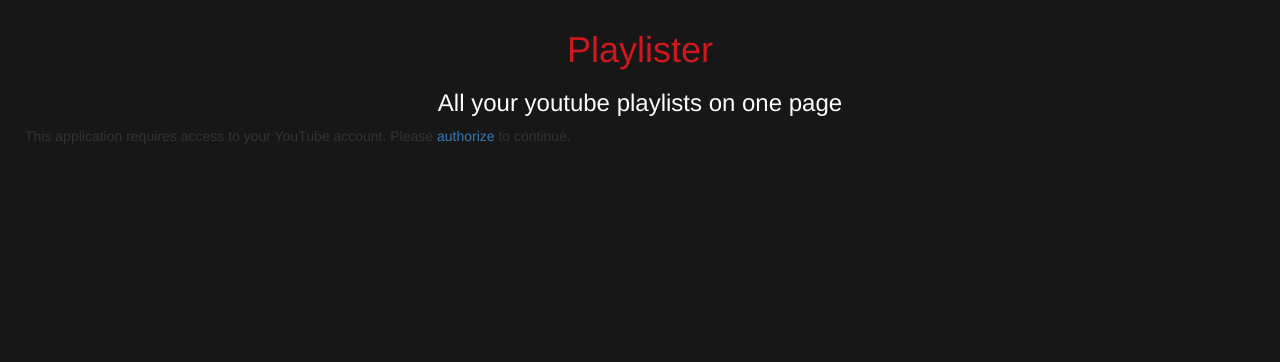
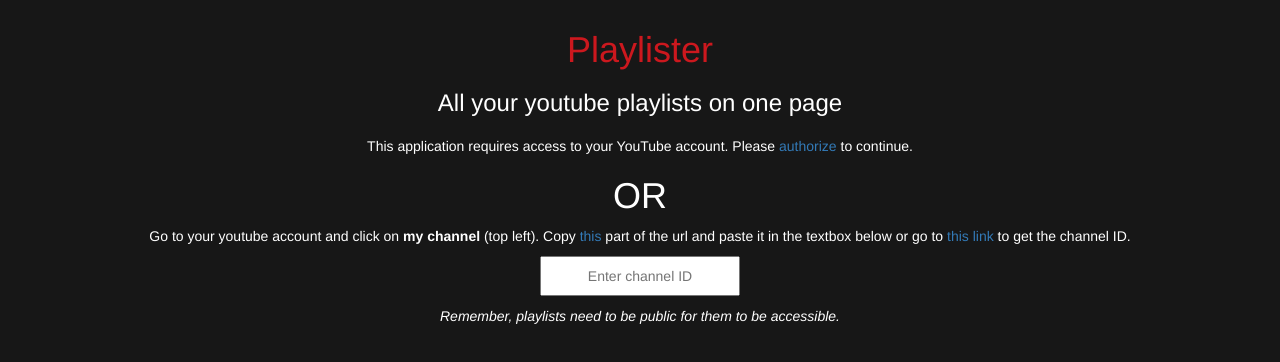
Before and after one commit to atalw/playlister, a plain HTML site: page index.html in a window 1280 px wide. Drawn offline with nearby package versions, Linux system fonts and the light colour scheme.

Commit message:
added support for both automatic and manual entry

```diff
--- a/auth.js
+++ b/auth.js
@@ -33,7 +33,6 @@ function handleAuthResult(authResult) {
     // Authorization was successful. Hide authorization prompts and show
     // content that should be visible after authorization succeeds.
     $('.pre-auth').hide();
-    $('.post-auth').show();
     loadAPIClientInterfaces();
   } else {
     // Make the #login-link clickable. Attempt a non-immediate OAuth 2.0
--- a/index.html
+++ b/index.html
@@ -44,17 +44,19 @@
 				<h1 class="heading">Playlister</h1>
 				<h3 class="subheading">All your youtube playlists on one page</h3>
 			</div>
-			<!--<div class="instructions">-->
-				<!--<p>Go to your youtube account and click on <strong>my channel</strong> (top left). Copy <a href="http://i.imgur.com/zkcZznE.png" target="_blank">this</a> part of the url and paste it in the textbox below</p><h1>OR</h1><p>Go to <a href="https://support.google.com/youtube/answer/3250431?hl=en" target="_blank">this link</a> to get the channel ID.</p>-->
-				<!--<p class="remember"><i>Remember, playlists need to be public for them to be  accessible.</i></p>-->
-				<!--</div>-->
-			<div id="login-container" class="pre-auth">This application requires access to your YouTube account.
-				  Please <a href="#" id="login-link">authorize</a> to continue.
+			<div class="instructions pre-auth">
+				<div id="login" class="login">This application requires access to your YouTube account.
+					Please <a href="#" id="login-link">authorize</a> to continue.
+				</div>
+				<h1>OR</h1><p>Go to your youtube account and click on <strong>my channel</strong> (top left). Copy <a href="http://i.imgur.com/zkcZznE.png" target="_blank">this</a> part of the url and paste it in the textbox below or go to <a href="https://support.google.com/youtube/answer/3250431?hl=en" target="_blank">this link</a> to get the channel ID.</p>
+				<div class="channelIdInput">
+					<input type="text" name="channelId" id="channelIdBox" value="" placeholder="Enter channel ID" onPaste="pasted(this)"/>
+				</div>
+			</div>
+			<div>
+				<p class="remember"><i>Remember, playlists need to be public for them to be  accessible.</i></p>
+			</div>
 
-			</div>
-		   <!-- <div class="channelIdInput">-->
-				<!--<input type="text" name="channelId" id="channelIdBox" value="" placeholder="Enter channel ID" onPaste="pasted(this)"/>-->
-			<!--</div>-->
 			<div class="playlists" id="playlists">
 				<div id="playlist" name="playlist"></div>
 			</div>
--- a/playlist.css
+++ b/playlist.css
@@ -20,6 +20,11 @@ body {
 	color: white;
 }
 .remember {
+	color: white;
+	text-align: center;
+}
+.login {
+	width: 100%;
 	color: white;
 	text-align: center;
 }
--- a/playlistFunctions.js
+++ b/playlistFunctions.js
@@ -27,7 +27,6 @@ function getPlaylistsFromChannelId(channelId) {
 			document.getElementById("playlists").appendChild(div.cloneNode(true));
 		}
 		$.each(response.items, function(key, val) {
-			console.log(key);
 			var entry = {};
 			var playlistId = val.id;
 			var playlistTitle = val.snippet.title;
@@ -53,7 +52,6 @@ function getPlaylists() {
 			document.getElementById("playlists").appendChild(div.cloneNode(true));
 		}
 		$.each(response.items, function(key, val) {
-			console.log(key);
 			var entry = {};
 			var playlistId = val.id;
 			var playlistTitle = val.snippet.title;
```
